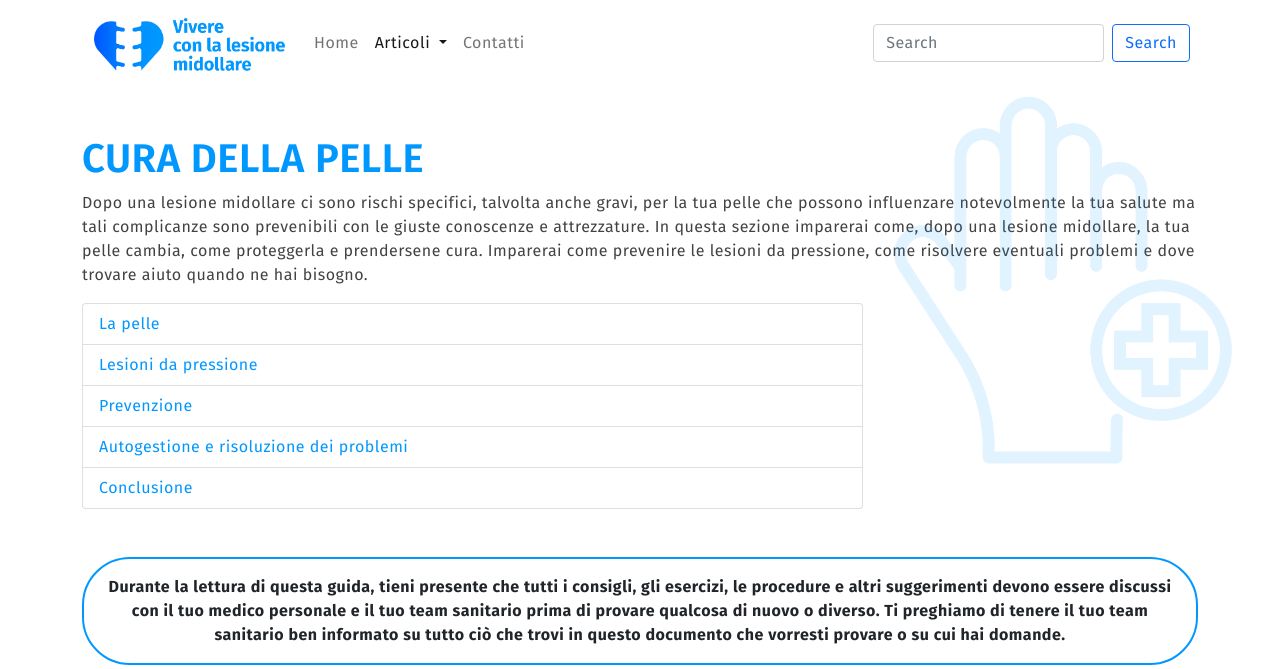
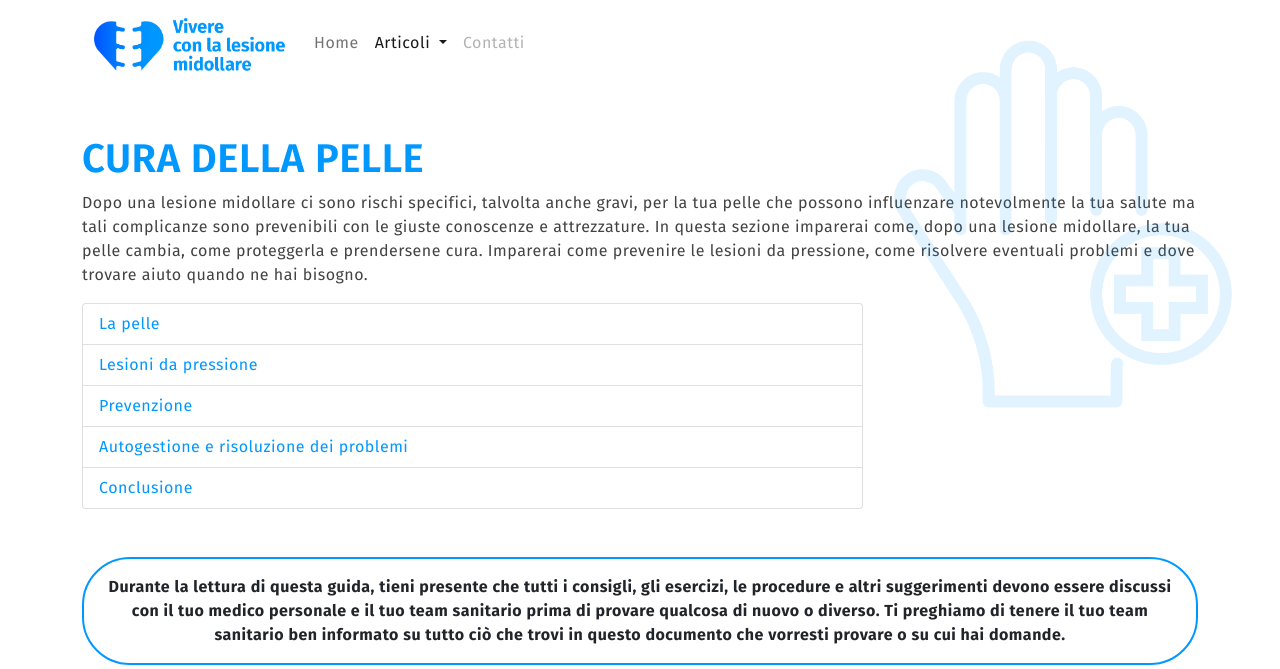
Before and after one commit to PietroLonginetti/VLM, a PHP site: page /article.php?name=cura-della-pelle in a window 1280 px wide. Shown: the top 669 px of the page. Run offline with PHP 8.4, Linux system fonts and the light colour scheme.

Commit message:
economia-articolare aggiunto watermark

```diff
--- a/articles/economia-articolare.html
+++ b/articles/economia-articolare.html
@@ -1,5 +1,7 @@
 <div class="chapter-container">
     <h1>ECONOMIA ARTICOLARE</h1>
+    <div style="position: relative;">
+        <img src="assets/img/economia-articolare/watermark.png" class="watermark">
         <p>
             Per economia articolare, o protezione articolare, si intendono tutte quelle strategie atte a svolgere un'attività con il minor sforzo possibile, utilizzando correttamente le articolazioni per evitare un sovraccarico o una sollecitazione errata delle strutture osteo-articolari.
             <br> Se hai avuto una lesione midollare ci sono due “tipi” di articolazioni a cui devi prestare attenzione:
@@ -8,6 +10,7 @@
                 <li>le articolazioni sopra il livello di lesione (sovralesionali), in particolare quelle soggette a uno stress giornaliero importante.</li>
             </ul>
         </p>
+    </div>
     <ul id="index" class="list-group">
         <li class="list-group-item"><a href="#articolazioni-sottolesionali">Le articolazioni sottolesionali</a></li>
         <li class="list-group-item"><a href="#articolazioni-sovralesionali">Le articolazioni sovralesionali</a></li>
--- a/assets/article.css
+++ b/assets/article.css
@@ -75,7 +75,7 @@ p, li{
     right: 0;
     z-index: 1;
     width: 35%;
-    margin-top: -10%;
+    margin-top: -15%;
     margin-right: -5%;
     opacity: 0.4;
 }
--- a/templates/navbar.html
+++ b/templates/navbar.html
@@ -33,13 +33,9 @@
                     </ul>
                 </li>
                 <li class="nav-item">
-                    <a id="contats" class="nav-link" href="#">Contatti</a>
+                    <a id="contats" class="nav-link disabled" href="#">Contatti</a>
                 </li>
             </ul>
-            <form class="d-flex">
-                <input class="form-control me-2" type="search" placeholder="Search">
-                <button class="btn btn-outline-primary" type="submit">Search</button>
-            </form>
         </div>
     </div>
 </nav>
```
Also changed, not shown: assets/img/economia-articolare/w-economia-articolare.png (deleted), assets/img/economia-articolare/watermark.png (added). Lines whose indentation alone changed are shown as unchanged.
